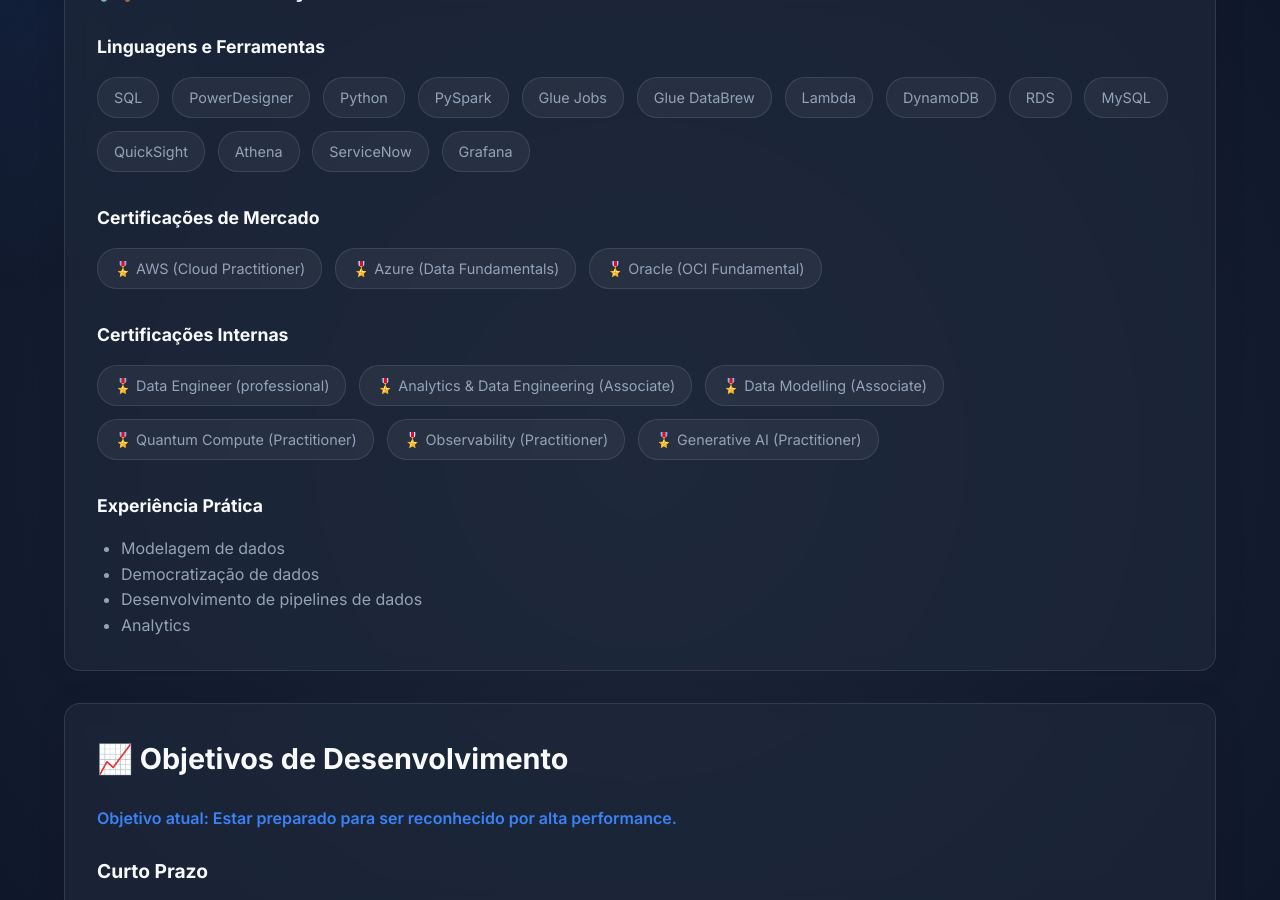
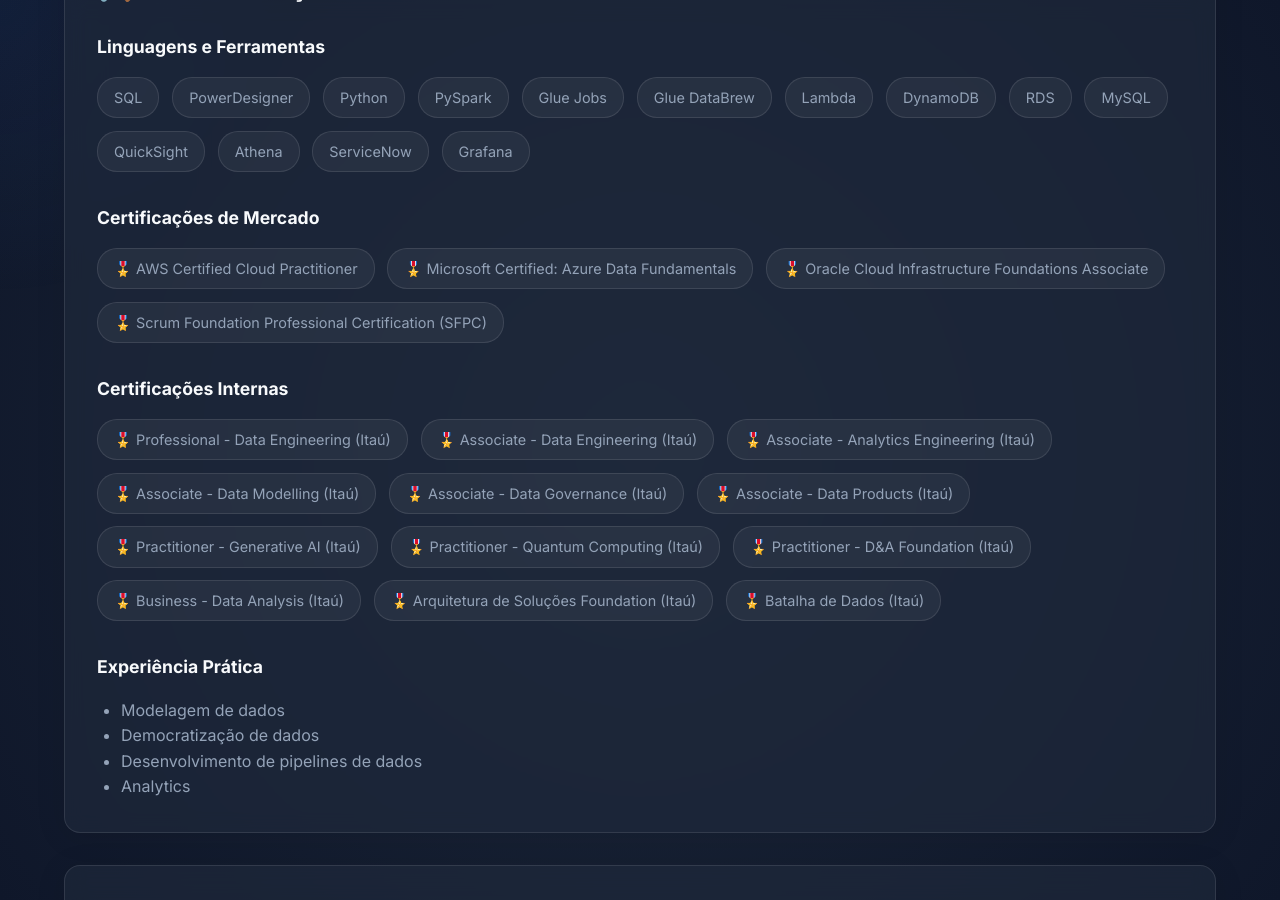
Before and after one commit to nandohss/PDI, a Jekyll site: the page built from index.html, in a window 1280 px wide and 900 px high, scrolled down 2780 px. Built offline with Jekyll 4.4.1, drawn with Linux system fonts in a browser that asks for light colours; some of the changed text lies outside the part shown.

Commit message:
feat: atualiza todas as certificacoes de mercado e internas

```diff
--- a/_data/skills.yml
+++ b/_data/skills.yml
@@ -15,17 +15,24 @@
   - Grafana
 
 certificacoes_mercado:
-  - nome: "AWS (Cloud Practitioner)"
-  - nome: "Azure (Data Fundamentals)"
-  - nome: "Oracle (OCI Fundamental)"
+  - nome: "AWS Certified Cloud Practitioner"
+  - nome: "Microsoft Certified: Azure Data Fundamentals"
+  - nome: "Oracle Cloud Infrastructure Foundations Associate"
+  - nome: "Scrum Foundation Professional Certification (SFPC)"
 
 certificacoes_internas:
-  - nome: "Data Engineer (professional)"
-  - nome: "Analytics & Data Engineering (Associate)"
-  - nome: "Data Modelling (Associate)"
-  - nome: "Quantum Compute (Practitioner)"
-  - nome: "Observability (Practitioner)"
-  - nome: "Generative AI (Practitioner)"
+  - nome: "Professional - Data Engineering (Itaú)"
+  - nome: "Associate - Data Engineering (Itaú)"
+  - nome: "Associate - Analytics Engineering (Itaú)"
+  - nome: "Associate - Data Modelling (Itaú)"
+  - nome: "Associate - Data Governance (Itaú)"
+  - nome: "Associate - Data Products (Itaú)"
+  - nome: "Practitioner - Generative AI (Itaú)"
+  - nome: "Practitioner - Quantum Computing (Itaú)"
+  - nome: "Practitioner - D&A Foundation (Itaú)"
+  - nome: "Business - Data Analysis (Itaú)"
+  - nome: "Arquitetura de Soluções Foundation (Itaú)"
+  - nome: "Batalha de Dados (Itaú)"
 
 experiencia_pratica:
   - "Modelagem de dados"
--- a/_data/timeline.yml
+++ b/_data/timeline.yml
@@ -9,7 +9,7 @@
   icone: "https://logo.clearbit.com/itau.com.br"
   descricao: "Atuação em diversas iniciativas do banco como PO."
 - periodo: "Anterior"
-  cargo: "Analista de Dados"
+  cargo: "Engenheiro de Dados Jr"
   squad: "AIOps Broker / 2Data (Itaú)"
   icone: "https://logo.clearbit.com/itau.com.br"
   descricao: "Desenvolvimento de habilidades em engenharia de dados, observability e modelagem de dados. Modernização de dados da ServiceNow para o ambiente Data Mesh na AWS."
```
